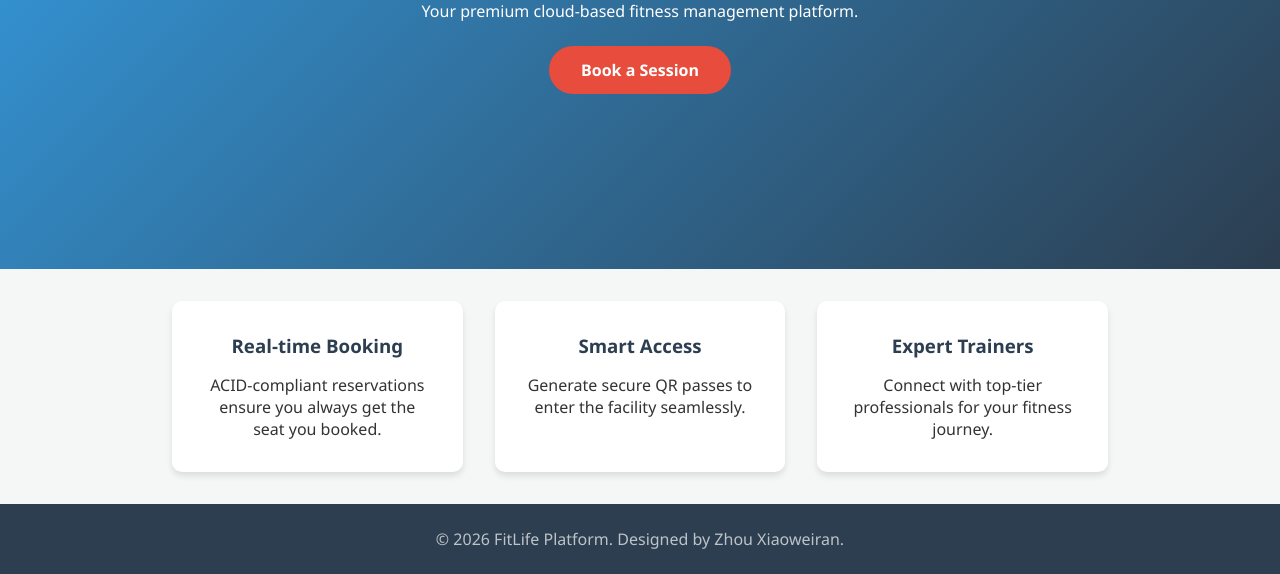
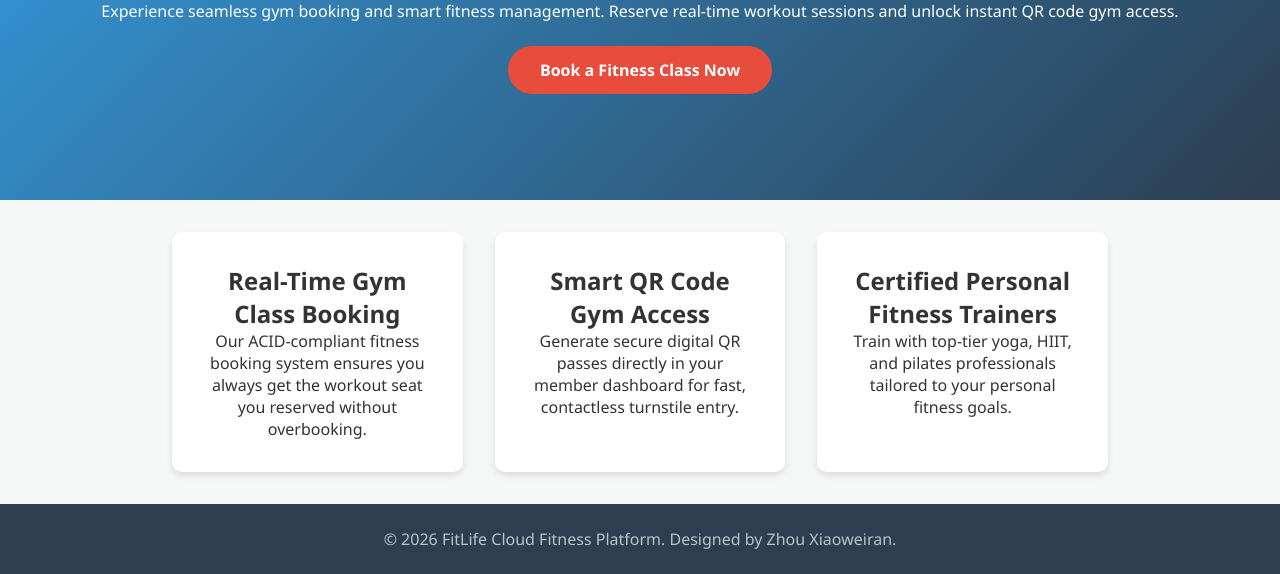
Before and after one commit to zxwr1997/Fitlife, a plain HTML site: page index.html in a window 1280 px wide. Shown: the part 226-800 px from the top of the page. Drawn offline with Linux system fonts and the light colour scheme.

Commit message:
Add files via upload

```diff
--- a/index.html
+++ b/index.html
@@ -3,7 +3,8 @@
 <head>
     <meta charset="UTF-8">
     <meta name="viewport" content="width=device-width, initial-scale=1.0">
-    <title>FitLife Cloud Fitness - Home</title>
+    <title>FitLife Gym | Online Fitness Class Booking & Cloud Platform</title>
+    <meta name="description" content="Book gym classes online with FitLife. Real-time workout scheduling, smart QR code gym access, and expert fitness trainers. Reserve your spot today!">
     <link rel="stylesheet" href="style.css">
 </head>
 <body>
@@ -18,29 +19,29 @@
 
     <header class="hero">
         <div class="hero-content">
-            <h1>Welcome to FitLife</h1>
-            <p>Your premium cloud-based fitness management platform.</p>
-            <a href="classes.html" class="btn">Book a Session</a>
+            <h1>FitLife Cloud Fitness & Online Gym Class Booking</h1>
+            <p>Experience seamless gym booking and smart fitness management. Reserve real-time workout sessions and unlock instant QR code gym access.</p>
+            <a href="classes.html" class="btn">Book a Fitness Class Now</a>
         </div>
     </header>
 
     <section class="features">
         <div class="card">
-            <h3>Real-time Booking</h3>
-            <p>ACID-compliant reservations ensure you always get the seat you booked.</p>
+            <h2>Real-Time Gym Class Booking</h2>
+            <p>Our ACID-compliant fitness booking system ensures you always get the workout seat you reserved without overbooking.</p>
         </div>
         <div class="card">
-            <h3>Smart Access</h3>
-            <p>Generate secure QR passes to enter the facility seamlessly.</p>
+            <h2>Smart QR Code Gym Access</h2>
+            <p>Generate secure digital QR passes directly in your member dashboard for fast, contactless turnstile entry.</p>
         </div>
         <div class="card">
-            <h3>Expert Trainers</h3>
-            <p>Connect with top-tier professionals for your fitness journey.</p>
+            <h2>Certified Personal Fitness Trainers</h2>
+            <p>Train with top-tier yoga, HIIT, and pilates professionals tailored to your personal fitness goals.</p>
         </div>
     </section>
 
     <footer>
-        <p>&copy; 2026 FitLife Platform. Designed by Zhou Xiaoweiran.</p>
+        <p>&copy; 2026 FitLife Cloud Fitness Platform. Designed by Zhou Xiaoweiran.</p>
     </footer>
 </body>
 </html>
```
Also changed, not shown: classes.html (+5 -3 lines), dashboard.html (+9 -9 lines).
